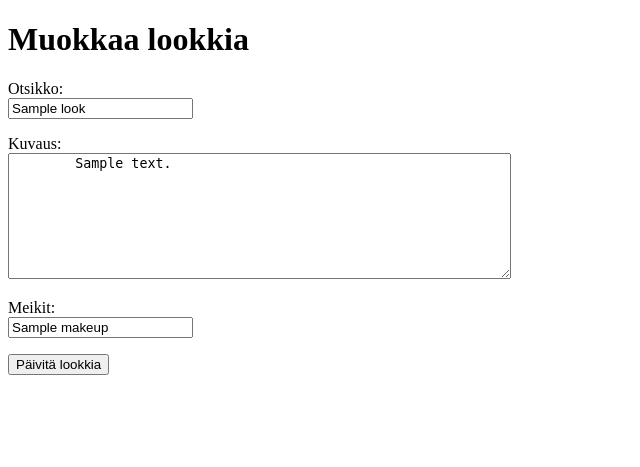
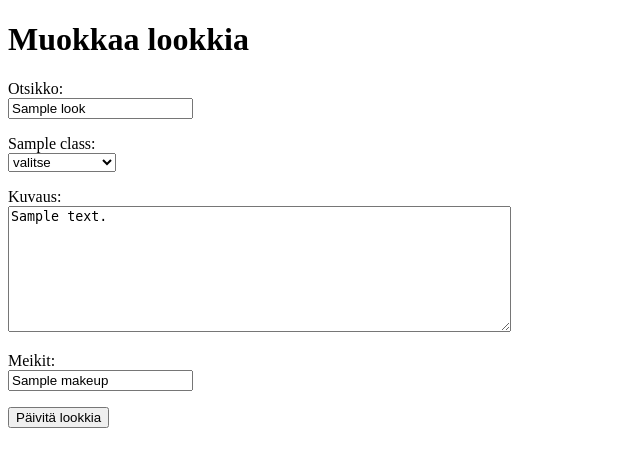
Before and after one commit to pikkumoka/Meikkisovellus, a Flask app: template templates/edit_look.html in a window 1280 px wide. Shown: the top 467 px of the page, without its empty margins (0-640 px from the left). Run offline with Flask 3, Linux system fonts and the light colour scheme; the template is opened without the code that fills it: most values are stand-ins (such as "Sample title", 1, 10 or a date in 2020).

Commit message:
Add classes to edit page

```diff
--- a/app.py
+++ b/app.py
@@ -89,7 +89,16 @@ def edit_look(look_id) :
 		abort(404)
 	if look["user_id"] != session["user_id"] :
 		abort(403)
-	return render_template("edit_look.html", look=look)
+
+	all_classes = looks.get_all_classes()
+	classes = {}
+	for my_class in all_classes :
+		classes[my_class] = ""
+	for entry in looks.get_classes(look_id) :
+		classes[entry["title"]] = entry["value"]
+
+	return render_template("edit_look.html", look=look, classes=classes,
+	all_classes=all_classes)
 
 #Upload updated makeuplook
 @app.route("/update_look", methods=["POST"])
@@ -110,7 +119,13 @@ def update_look() :
 		abort(403)
 	makeup = request.form["makeup"]
 
-	looks.update_look(look_id, title, description, makeup)
+	classes = []
+	for entry in request.form.getlist("classes") :
+		if entry :
+			parts = entry.split(":")
+			classes.append((parts[0], parts[1]))
+
+	looks.update_look(look_id, title, description, makeup, classes)
 
 	return redirect("/look/" + str(look_id))
 
--- a/templates/edit_look.html
+++ b/templates/edit_look.html
@@ -13,10 +13,28 @@
       <input type="text" name="title" value="{{ look.title }}"
       maxlength="50" required />
     </p>
+
+    {% for class in all_classes %}
+    <p>
+		{{ class }}: <br />
+		<select name="classes">
+			<option value="">valitse</option>
+		{% for option in all_classes[class] %}
+			{% if classes[class] == option %}
+			<option value="{{ class }}:{{ option }}" selected>{{ option }}</option>
+			{% else %}
+			<option value="{{ class }}:{{ option }}">{{ option }}</option>
+
+			{% endif %}
+		{% endfor %}
+		</select>
+    </p>
+    {% endfor %}
+
     <p>
     Kuvaus: <br />
     <textarea name="description" rows="8" cols="60" maxlength="1000" required >
-	{{ look.description }}</textarea>
+{{ look.description }}</textarea>
     </p>
 
 <!-- PLACEHOLDER FOR MAKEUP PRODUCTS, different inputs for eye, lip,
--- a/templates/new_look.html
+++ b/templates/new_look.html
@@ -18,7 +18,7 @@
 		<select name="classes">
 			<option value="">valitse</option>
 		{% for option in classes[class] %}
-			<option value={{ class }}:{{ option }}>{{ option }}</option>
+			<option value="{{ class }}:{{ option }}">{{ option }}</option>
 		{% endfor %}
 		</select>
     </p>
```
Also changed, not shown: looks.py (+9 -1 lines).
